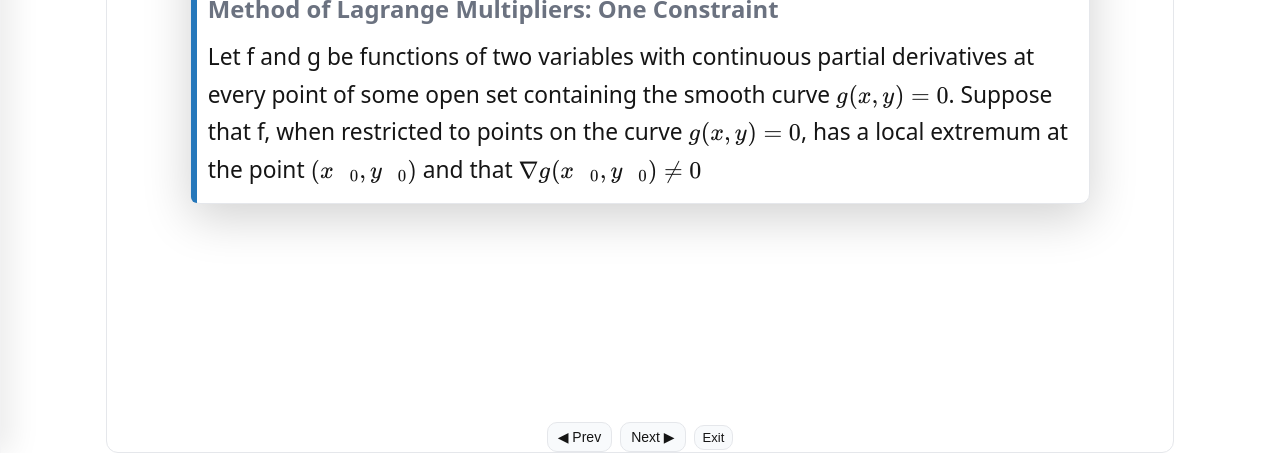
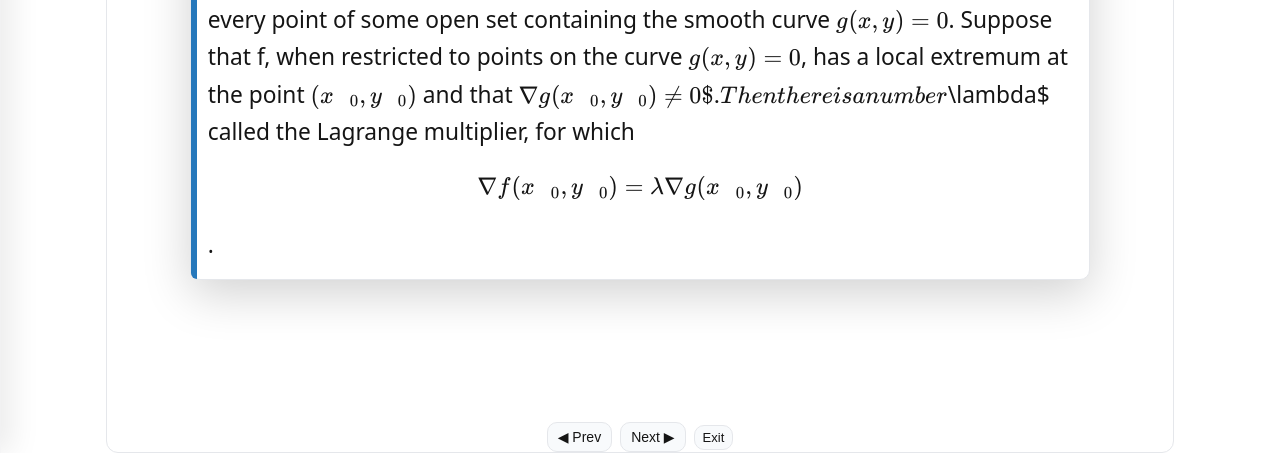
Before and after one commit to ediazTutorAi/todopage, a plain HTML site: page calculus3/fall2025/2025-10-01-Lagrange-multipliers/index.html in a window 1280 px wide. Shown: the part 347-800 px from the top of the page. Drawn offline with nearby package versions, Linux system fonts and the light colour scheme; files whose address does not match are found by name.

Commit message:
udpate lagrange lecture

```diff
--- a/calculus3/fall2025/2025-10-01-Lagrange-multipliers/index.html
+++ b/calculus3/fall2025/2025-10-01-Lagrange-multipliers/index.html
@@ -39,7 +39,8 @@
         <div class="step-title">Theorem 4.20</div>
         <div class="step-subtitle">Method of Lagrange Multipliers: One Constraint</div>
         <div class="step-body">
-          Let f and g be functions of two variables with continuous partial derivatives at every point of some open set containing the smooth curve \(g(x,y)=0\). Suppose that f, when restricted to points on the curve \(g(x,y)=0\), has a local extremum at the point \((x_0,y_0)\) and that \(\nabla g(x_0,y_0)\neq 0\)
+          Let f and g be functions of two variables with continuous partial derivatives at every point of some open set containing the smooth curve \(g(x,y)=0\). Suppose that f, when restricted to points on the curve \(g(x,y)=0\), has a local extremum at the point $(x_0,y_0)$ and that $\nabla g(x_0,y_0)\neq 0\$. Then there is a number $\lambda$ called the Lagrange multiplier, for which <br>
+          $$\nabla f(x_0,y_0)=\lambda\nabla g(x_0,y_0)$$.
         </div>
       </div>
 
```
